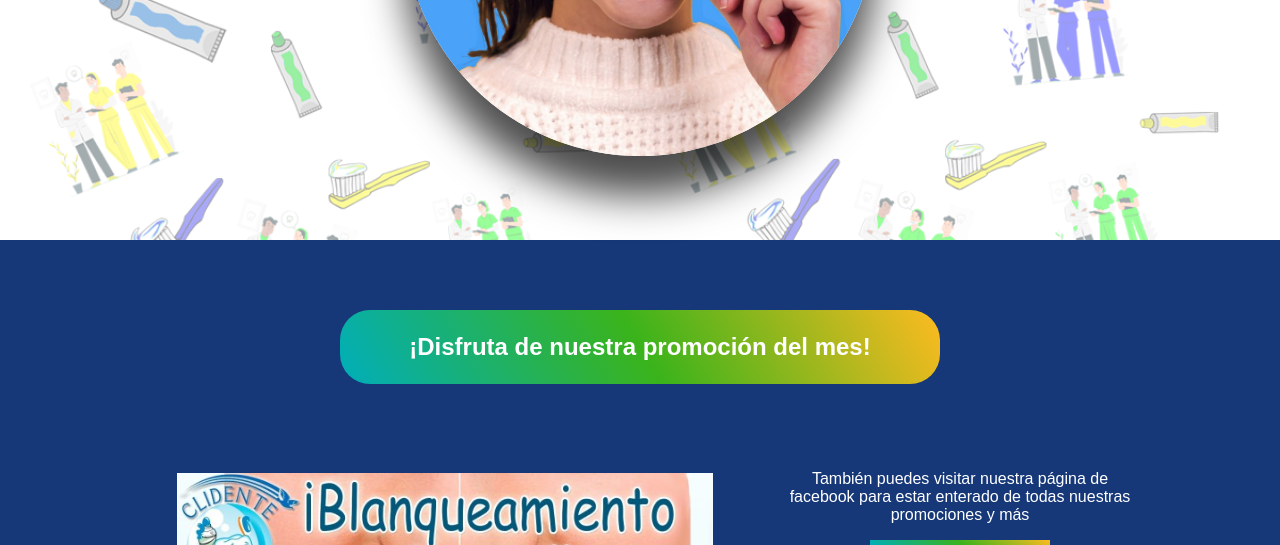
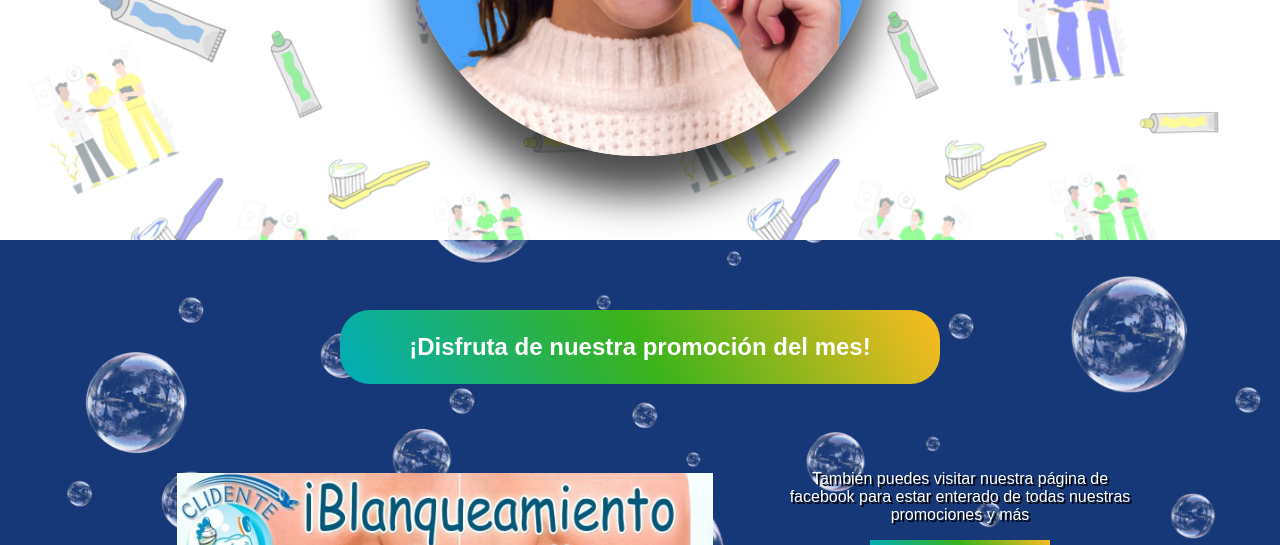
Before and after one commit to sofiadenice/Proyecto-Progra-II-Final, a Flask app: page /inicio in a window 1280 px wide. Shown: the part 366-911 px from the top of the page. Run offline with Flask 2, Linux system fonts and the light colour scheme; grey boxes are pictures that could not be loaded.

Commit message:
add background image en inicio, ultimos toques

```diff
--- a/static/style.css
+++ b/static/style.css
@@ -354,6 +354,10 @@ h3 {
 .inicio-promos{
     margin: auto;
     background-color: #163878;
+    background-image: url(../static/images/burbujas.png);
+    background-repeat: no-repeat;
+    background-position: center;
+    background-size: cover;
     max-width: 100%;
     max-height: 100%;
     text-align: center;
@@ -406,6 +410,7 @@ h3 {
     text-align: center;
     max-width: 350px;
     color: white;
+    text-shadow: 2px 2px black
 }
 
 .facebook-plugin iframe{
```
